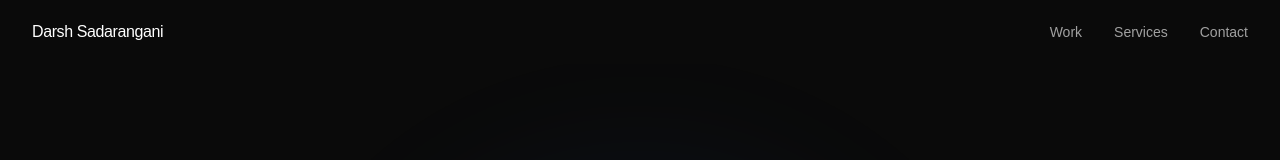
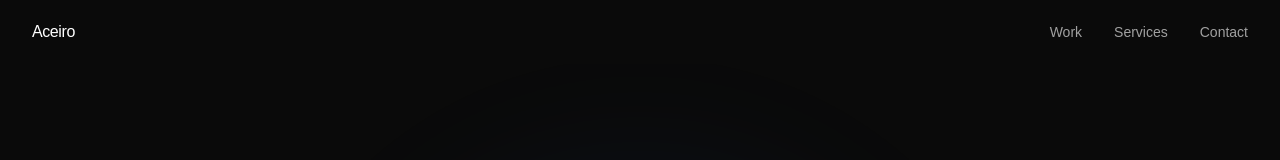
Before and after one commit to darshsada55-stack/darsh-website, a Next.js app: page / in a window 1280 px wide. Shown: the top 160 px of the page. Built offline with nearby package versions, Linux system fonts and the light colour scheme.

Commit message:
Rebrand to Aceiro — keep Darsh Sadarangani as founder name in footer
Updates navbar logo text and page metadata from personal name to
the Aceiro brand name.

https://claude.ai/code/session_01Su3TQM95GX5aeZu59Hegak

```diff
--- a/app/components/Navbar.tsx
+++ b/app/components/Navbar.tsx
@@ -7,7 +7,7 @@ export default function Navbar() {
       style={{ backgroundColor: "#0a0a0a" }}
     >
       <span className="text-white text-base font-medium tracking-tight">
-        Darsh Sadarangani
+        Aceiro
       </span>
 
       <ul className="flex items-center gap-8">
--- a/app/layout.tsx
+++ b/app/layout.tsx
@@ -14,8 +14,8 @@ const geistMono = Geist_Mono({
 });
 
 export const metadata: Metadata = {
-  title: "Darsh Sadarangani",
-  description: "Personal website of Darsh Sadarangani",
+  title: "Aceiro",
+  description: "Aceiro — AI systems, automation and digital products.",
 };
 
 export default function RootLayout({
```
